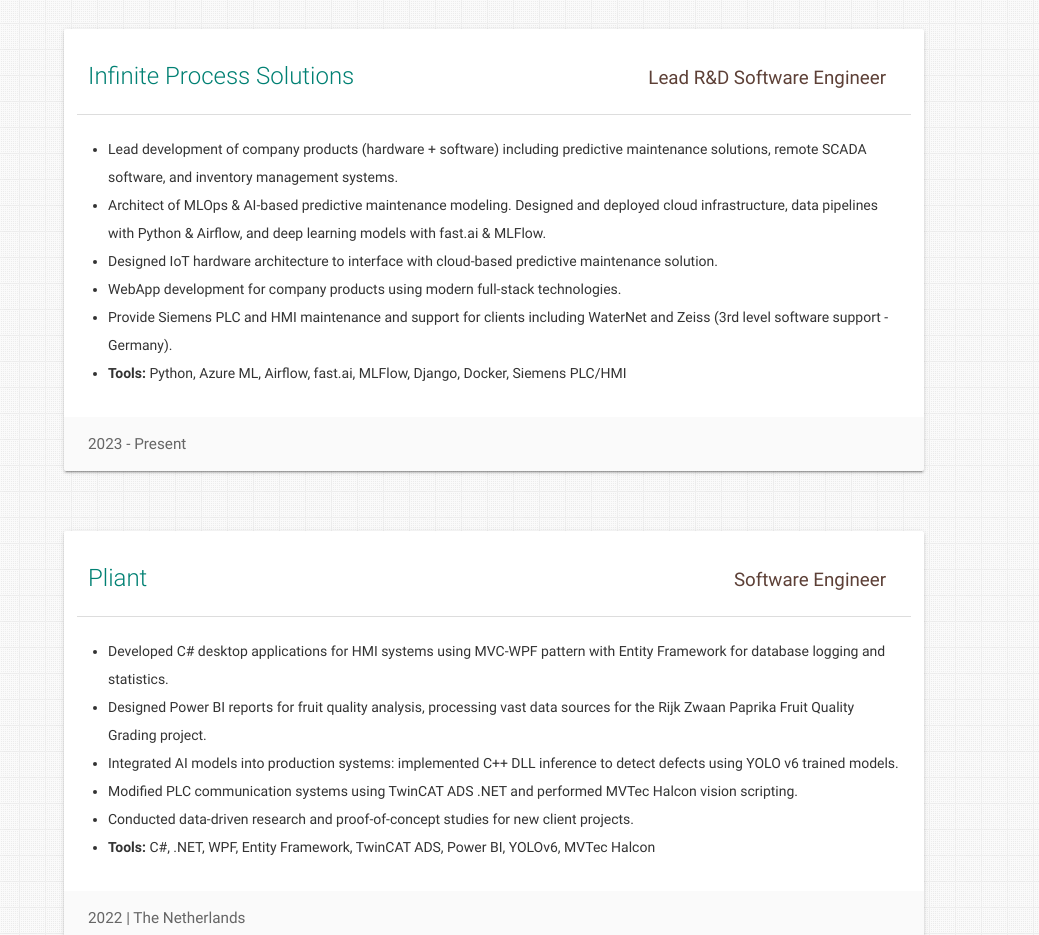
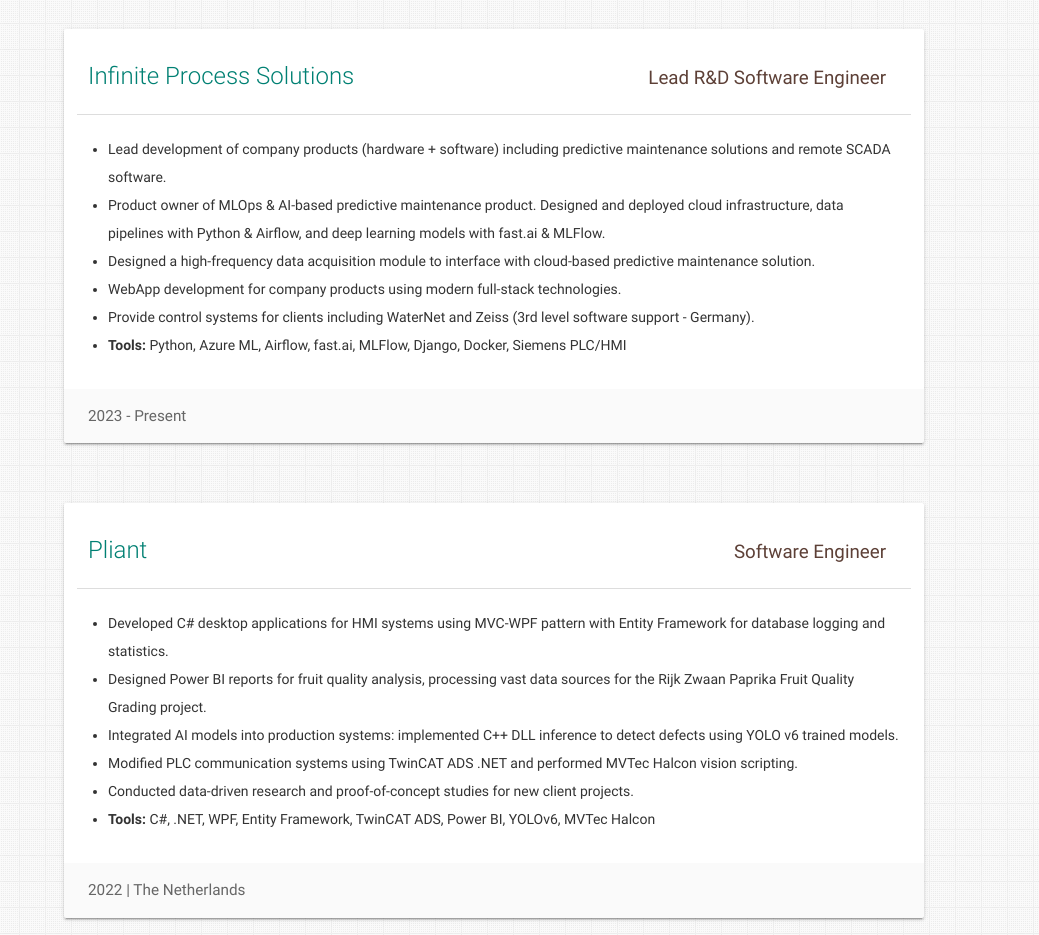
Before and after one commit to Pieter-Cawood/pieter-cawood.github.io, a website: page index.html in a window 1280 px wide. Shown: the part 2057-2992 px from the top of the page, without its empty margins (241-1280 px from the left). Drawn offline with nearby package versions, Linux system fonts and the light colour scheme.

Commit message:
Update index.html

```diff
--- a/index.html
+++ b/index.html
@@ -313,19 +313,19 @@
             <div class="role brown-text text-darken-2">Lead R&D Software Engineer</div>
             <ul>
               <li>
-                Lead development of company products (hardware + software) including predictive maintenance solutions, remote SCADA software, and inventory management systems.
+                Lead development of company products (hardware + software) including predictive maintenance solutions and remote SCADA software.
               </li>
                <li>
-                Architect of MLOps & AI-based predictive maintenance modeling. Designed and deployed cloud infrastructure, data pipelines with Python & Airflow, and deep learning models with fast.ai & MLFlow.
+                Product owner of MLOps & AI-based predictive maintenance product. Designed and deployed cloud infrastructure, data pipelines with Python & Airflow, and deep learning models with fast.ai & MLFlow.
               </li>
               <li>
-                Designed IoT hardware architecture to interface with cloud-based predictive maintenance solution.
+                Designed a high-frequency data acquisition module to interface with cloud-based predictive maintenance solution.
               </li>
               <li>
                 WebApp development for company products using modern full-stack technologies.
               </li>
               <li>
-                Provide Siemens PLC and HMI maintenance and support for clients including WaterNet and Zeiss (3rd level software support - Germany).
+                Provide control systems for clients including WaterNet and Zeiss (3rd level software support - Germany).
               </li>
               <li>
                 <b>Tools:</b> Python, Azure ML, Airflow, fast.ai, MLFlow, Django, Docker, Siemens PLC/HMI
```
